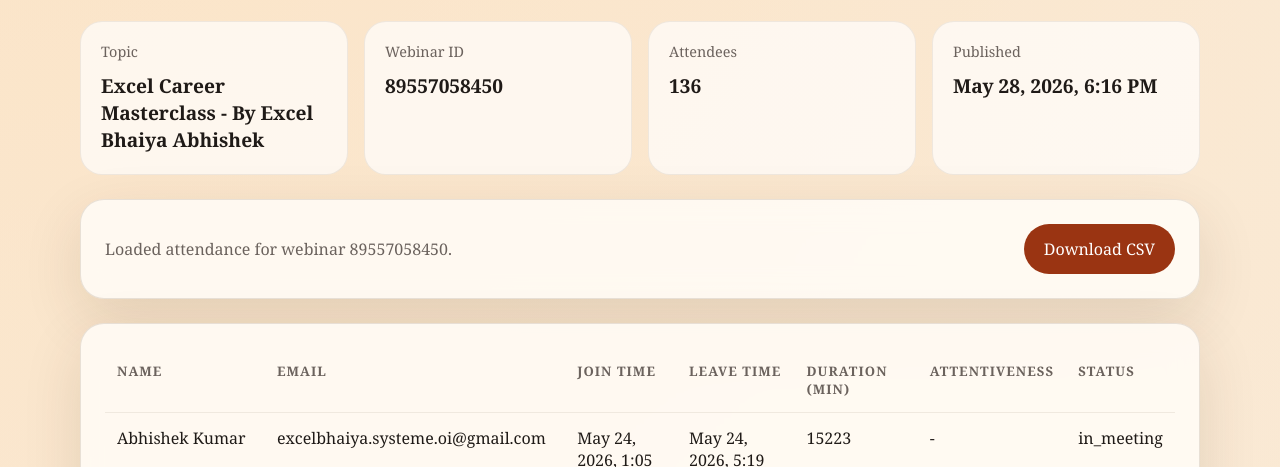
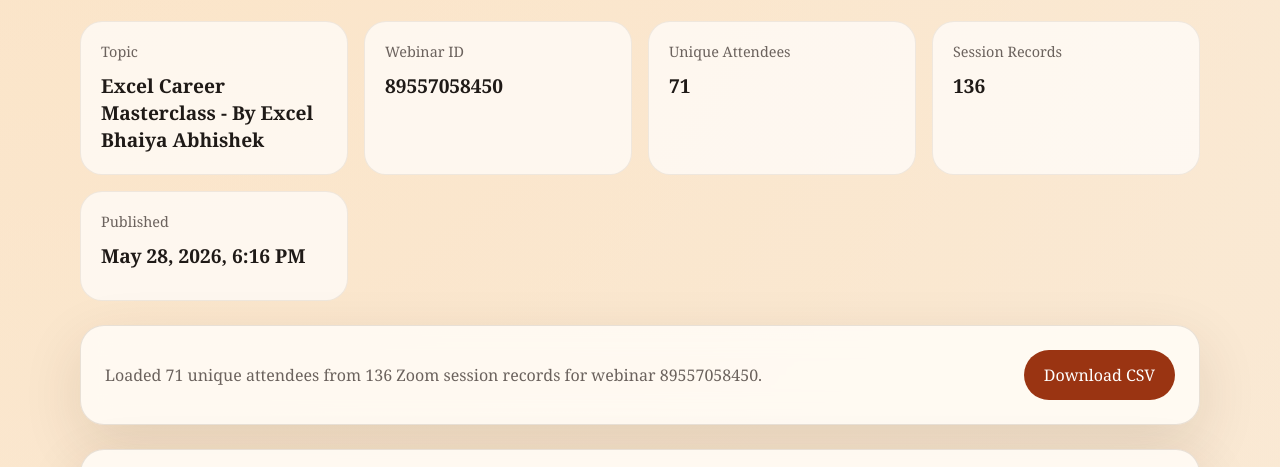
Before and after one commit to abhishek-dungen/Zoom-Attendace, a website: page site/index.html in a window 1280 px wide. Shown: the part 333-800 px from the top of the page. Drawn offline with Linux system fonts and the light colour scheme.

Commit message:
Show unique attendees and session records

```diff
--- a/site/app.js
+++ b/site/app.js
@@ -5,8 +5,22 @@ const resultsBody = document.getElementById("resultsBody");
 
 const topicEl = document.getElementById("topic");
 const webinarIdEl = document.getElementById("webinarId");
-const attendeesEl = document.getElementById("attendees");
+const uniqueAttendeesEl = document.getElementById("uniqueAttendees");
+const sessionRecordsEl = document.getElementById("sessionRecords");
 const generatedAtEl = document.getElementById("generatedAt");
+
+function getUniqueAttendeeCount(participants) {
+  const seen = new Set();
+
+  for (const participant of participants) {
+    const email = (participant.email || "").trim().toLowerCase();
+    const name = (participant.name || "").trim().toLowerCase();
+    const key = email || `name:${name}`;
+    seen.add(key);
+  }
+
+  return seen.size;
+}
 
 function formatDate(value) {
   if (!value) {
@@ -53,14 +67,18 @@ function renderTable(participants) {
 }
 
 function render(payload) {
+  const participants = payload.participants || [];
+  const uniqueAttendees = getUniqueAttendeeCount(participants);
+
   summary.classList.remove("hidden");
   topicEl.textContent = payload.webinar.topic || "-";
   webinarIdEl.textContent = payload.webinar.id || "-";
-  attendeesEl.textContent = String(payload.summary.attendees || 0);
+  uniqueAttendeesEl.textContent = String(uniqueAttendees);
+  sessionRecordsEl.textContent = String(participants.length);
   generatedAtEl.textContent = formatDate(payload.generatedAt);
   csvLink.classList.remove("hidden");
-  renderTable(payload.participants || []);
-  setStatus(`Loaded attendance for webinar ${payload.webinar.id}.`);
+  renderTable(participants);
+  setStatus(`Loaded ${uniqueAttendees} unique attendees from ${participants.length} Zoom session records for webinar ${payload.webinar.id}.`);
 }
 
 async function loadAttendance() {
--- a/site/index.html
+++ b/site/index.html
@@ -26,8 +26,12 @@
           <strong id="webinarId">-</strong>
         </article>
         <article class="card">
-          <span>Attendees</span>
-          <strong id="attendees">0</strong>
+          <span>Unique Attendees</span>
+          <strong id="uniqueAttendees">0</strong>
+        </article>
+        <article class="card">
+          <span>Session Records</span>
+          <strong id="sessionRecords">0</strong>
         </article>
         <article class="card">
           <span>Published</span>
```
